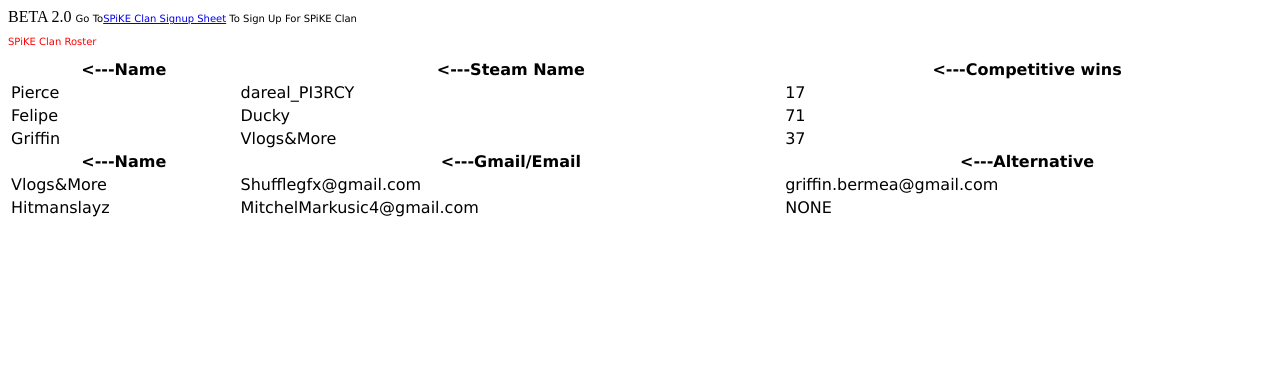
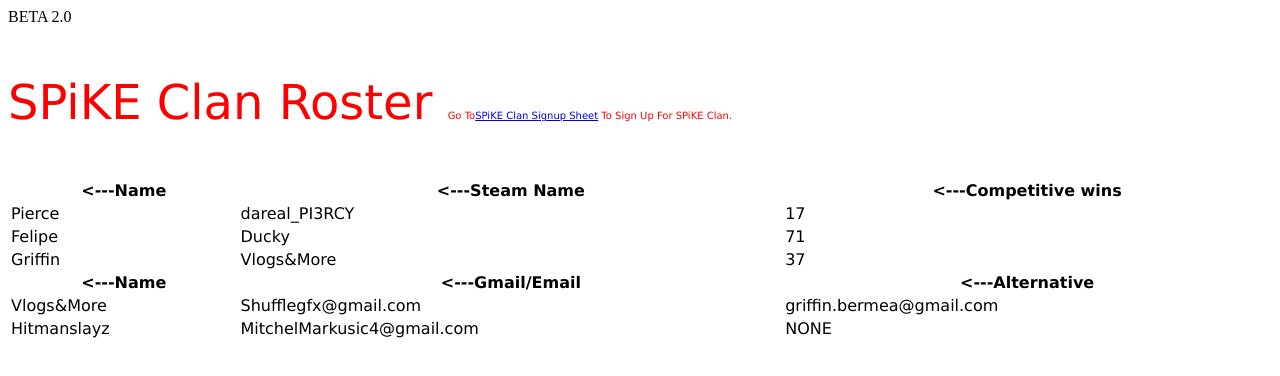
Before and after one commit to PI3RCY/PI3RCY.github.io, a plain HTML site: page index.html in a window 1280 px wide. Drawn offline with Linux system fonts and the light colour scheme.

Commit message:
Update index.html

```diff
--- a/index.html
+++ b/index.html
@@ -39,8 +39,7 @@ BETA 2.0
    <td>MitchelMarkusic4@gmail.com</td>
    <td>NONE</td>
 </tr>
-<font size="1px">Go To<a href="https://docs.google.com/forms/d/e/1FAIpQLSfJz5pLldQKicFIYQs_zh_9bWtryawyzMQaAlQ7isuYonVz-Q/viewform">SPiKE Clan Signup Sheet</a> To Sign Up For SPiKE Clan
-</tr>
 <p>
 <font color="red">SPiKE Clan Roster<font>
+<font size="1px">Go To<a href="https://docs.google.com/forms/d/e/1FAIpQLSfJz5pLldQKicFIYQs_zh_9bWtryawyzMQaAlQ7isuYonVz-Q/viewform">SPiKE Clan Signup Sheet</a> To Sign Up For SPiKE Clan.
 </p>
```
